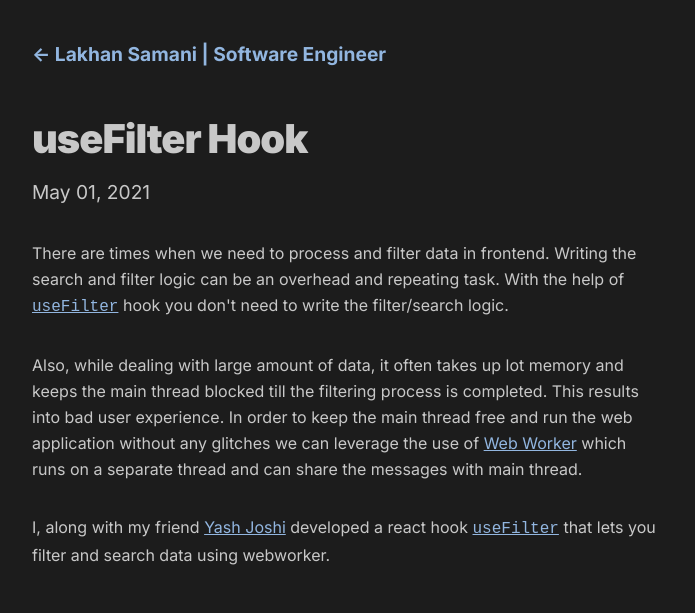
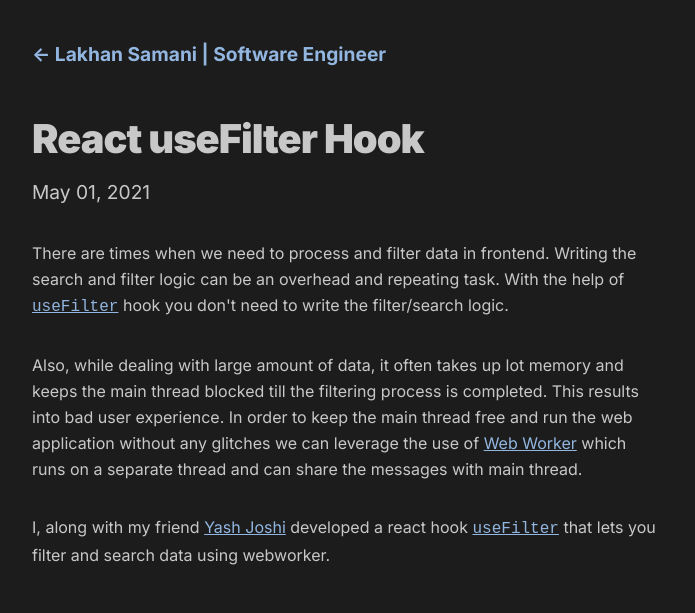
Before and after one commit to lakhansamani/lakhan.me, a Gatsby site: page /use-filter-hook/ in a window 1280 px wide. Shown: the top 613 px of the page, without its empty margins (292-987 px from the left). Built offline with nearby package versions, Linux system fonts and the light colour scheme; Gatsby itself is replaced by a stand-in of ours; some packages are replaced by stand-ins of ours.

Commit message:
fix: react use filter title

```diff
--- a/content/blog/use-filter-hook/index.md
+++ b/content/blog/use-filter-hook/index.md
@@ -1,5 +1,5 @@
 ---
-title: useFilter Hook
+title: React useFilter Hook
 date: "2021-05-01T22:40:32.169Z"
 description: A React hook to filter large amount of data using  Web Worker.
 tags: react, hook, webworker, filter, data
```
